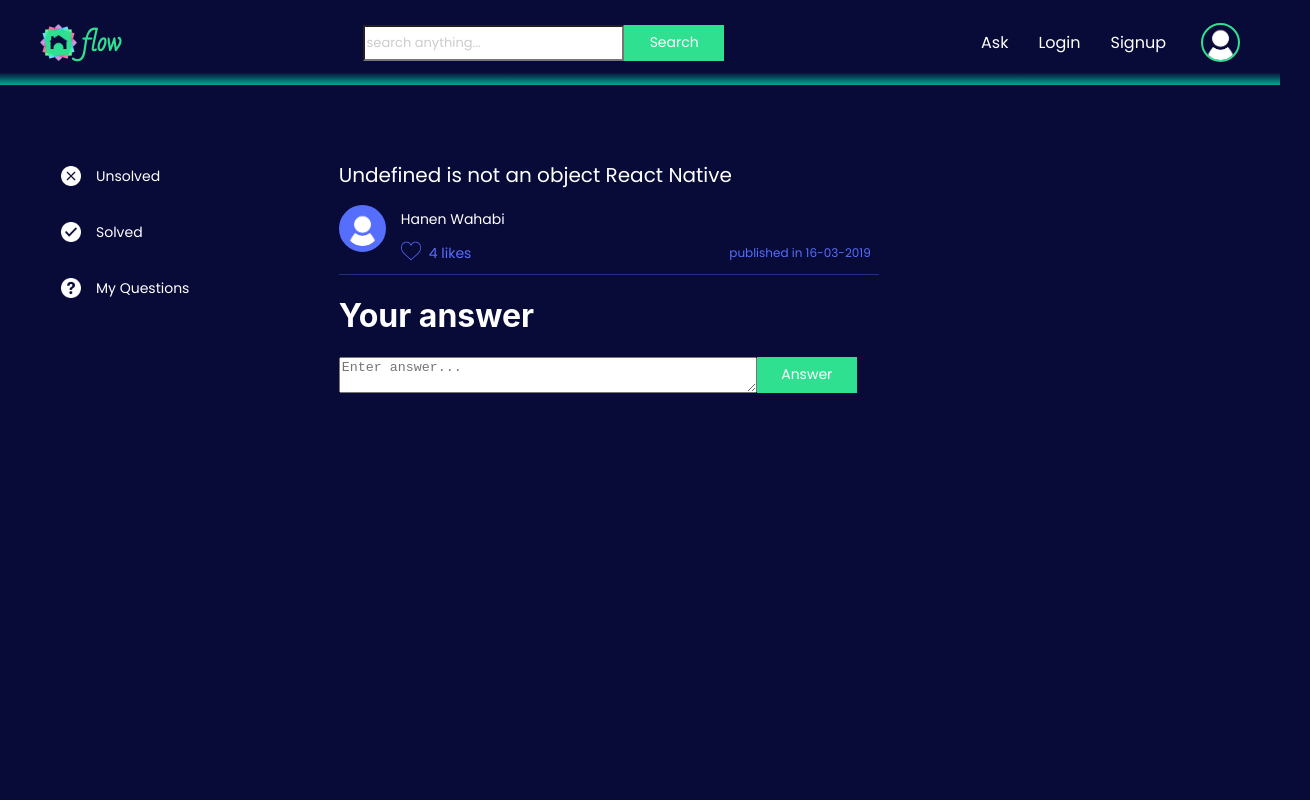
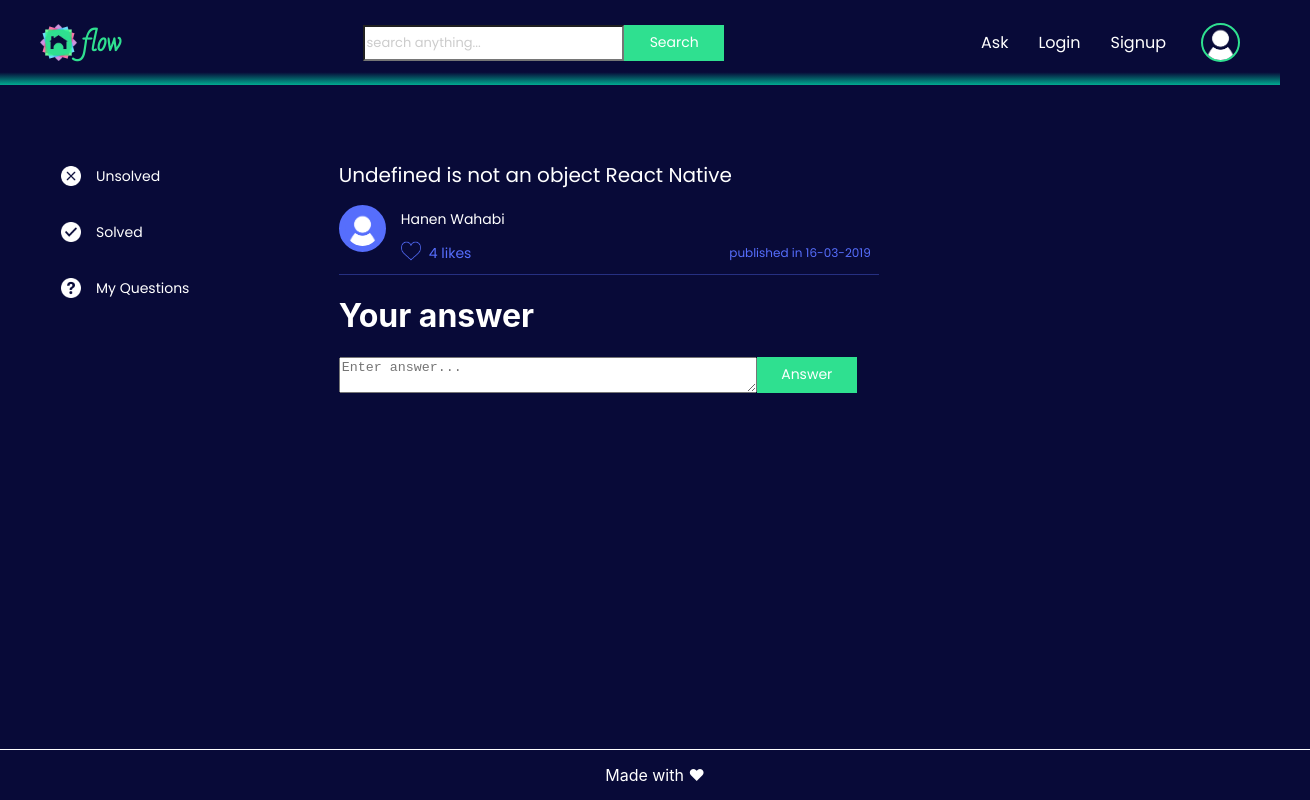
Before and after one commit to chingu-voyages/v8-chimeras-team-02, a React (Create React App) app in the folder frontend/: page /giveanswer in a window 1280 px wide. Shown: the whole page, 1310 px wide, since content can reach past the window. Built offline with nearby package versions, Linux system fonts and the light colour scheme.

Commit message:
add to giveAnswer page

```diff
--- a/frontend/src/screens/GiveAnswer.js
+++ b/frontend/src/screens/GiveAnswer.js
@@ -1,7 +1,7 @@
 import React, { Component } from "react";
 import { user } from "../resources/images";
 import { blue, green } from "../resources/colors";
-import { SearchBar, Section, ListItem, Logo, SideList } from "../components";
+import { SearchBar, Section, ListItem, Logo, SideList, Footer } from "../components";
 
 export default class GiveAnswer extends Component {
   state = {
@@ -60,6 +60,8 @@ export default class GiveAnswer extends Component {
             </form>
           </div>
         </div>
+
+        <Footer />
       </div>
     );
   }
```
